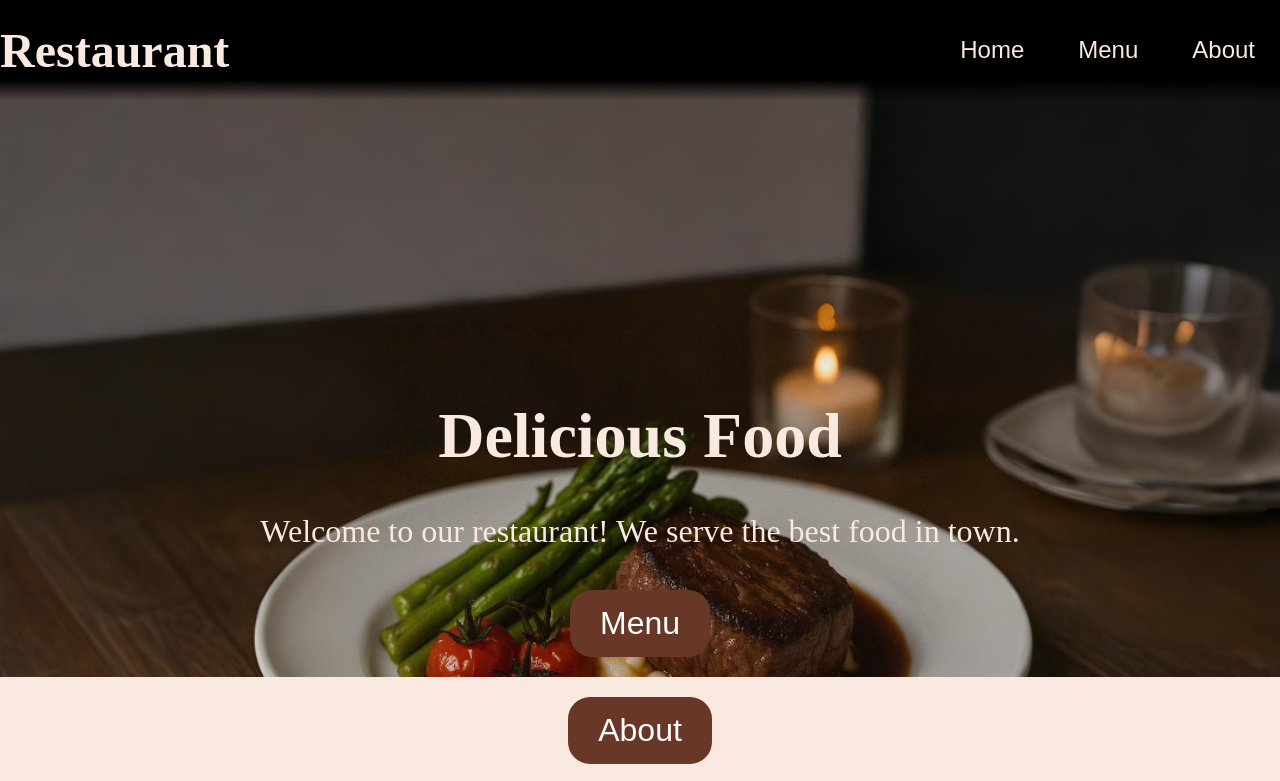
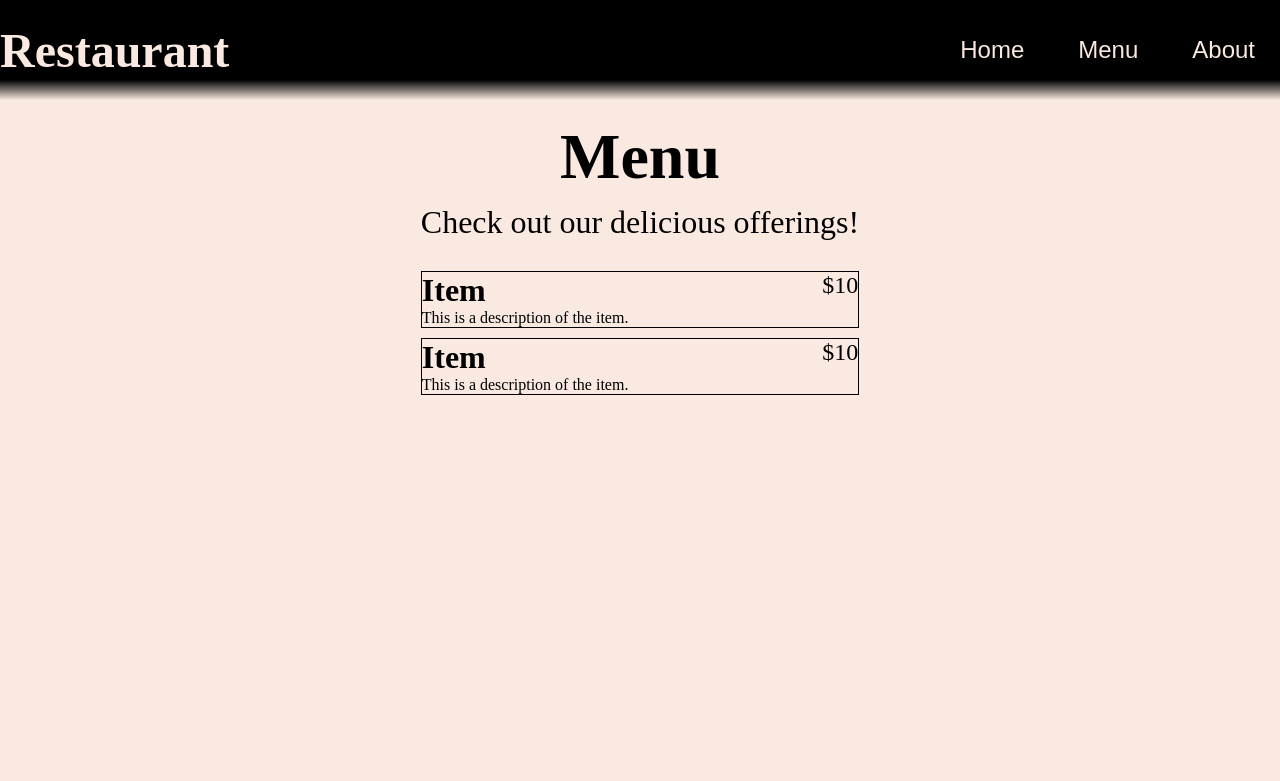
Before and after one commit to dorintihon/Restaurant_page, a website built with webpack: page src/template.html in a window 1280 px wide. Shown: the top 781 px of the page. Built offline with nearby package versions, Linux system fonts and the light colour scheme.

Commit message:
Set up menu page

```diff
--- a/src/index.js
+++ b/src/index.js
@@ -2,32 +2,162 @@ import './styles.css';
 import mainImage from './main_image.jpg';
 
 function renderMainPage() {
-    document.body.style.backgroundImage = `url(${mainImage})`;
-    document.body.style.backgroundSize = 'cover';
-    document.body.style.backgroundRepeat = 'no-repeat';
-    document.body.style.backgroundPosition = 'center top';
-
     const title = document.createElement('h1');
     title.textContent = 'Restaurant';
     document.getElementById('nav_header').appendChild(title);
 
-    const content = document.getElementById('content');
+    loadHomePage();
 
-    content.innerHTML = `
-        <h1>Delicious Food</h1>
-        <p>Welcome to our restaurant! We serve the best food in town.</p>
-        <button id="menu-button">Menu</button>
-    `;
-
+    loadMenuPage(); //TEMP
     const contact = document.createElement('div');
     contact.classList.add('contact');
     contact.innerHTML = `
-        <button id="contact-button">About</button>
+        <button id="about-btn">About</button>
         <h2>Contact Us</h2>
         <p>If you have any questions, feel free to reach out!</p>
     `;
     document.body.appendChild(contact);
 }
 
+function loadHomePage() {
+    document.body.style.backgroundImage = `url(${mainImage})`;
+    document.body.style.backgroundSize = 'cover';
+    document.body.style.backgroundRepeat = 'no-repeat';
+    document.body.style.backgroundPosition = 'center top';
+    document.body.style.height = '116vh';
+
+    const content = document.getElementById('content');
+
+    content.style.display = 'grid';
+    content.style.alignSelf = 'end';
+    content.style.justifySelf = 'center';
+    content.style.color = 'rgb(250, 233, 224)';
+
+    content.innerHTML = `
+        <h1>Delicious Food</h1>
+        <p>Welcome to our restaurant! We serve the best food in town.</p>
+        <button id="menu-btn">Menu</button>
+    `;
+
+
+    const h1 = content.querySelector('h1');
+
+    h1.style.margin = '0';
+    h1.style.padding = '20px';
+    h1.style.fontSize = '4rem';
+    h1.style.textAlign = 'center';
+
+    const p = content.querySelector('p');
+
+    p.style.margin = '0';
+    p.style.padding = '20px';
+    p.style.fontSize = '2rem';
+    p.style.textAlign = 'center';
+
+    const buttons = content.querySelectorAll('button');
+    buttons.forEach((btn) => {
+        btn.style.backgroundColor = 'rgb(104, 55, 39)';
+        btn.style.borderRadius = '22px';
+        btn.style.color = 'white';
+        btn.style.border = 'none';
+        btn.style.fontSize = '2rem';
+        btn.style.padding = '15px 30px';
+        btn.style.margin = '20px';
+        btn.style.cursor = 'pointer';
+        btn.style.justifySelf = 'center';
+        btn.style.alignSelf = 'center';
+    });
+
+
+}
+
+function loadMenuPage() {
+    document.body.style.backgroundImage = `none`;
+    document.body.style.backgroundColor = 'rgb(250, 233, 224)';
+    document.body.style.height = '130vh';
+
+    const content = document.getElementById('content');
+
+    content.style.gridTemplateRows = 'min-content min-content';
+    content.style.gridAutoRows = 'min-content';
+    content.style.gap = '10px';
+    content.style.alignSelf = 'stretch';
+    content.style.color = 'black';
+
+    content.innerHTML = `
+        <h1>Menu</h1>
+        <p>Check out our delicious offerings!</p>
+    `;
+
+    content.appendChild(itemContainer());
+    content.appendChild(itemContainer());
+
+    const h1 = content.querySelector('h1');
+
+    h1.style.margin = '0';
+    h1.style.padding = '20px';
+    h1.style.paddingBottom = '0px';
+    h1.style.fontSize = '4rem';
+    h1.style.textAlign = 'center';
+
+    const p = content.querySelector('p');
+    p.style.margin = '0';
+    p.style.paddingBottom = '20px';
+    p.style.fontSize = '2rem';
+    p.style.textAlign = 'center';
+}
+
+function loadAboutPage() {
+    const content = document.getElementById('content');
+
+    content.innerHTML = `
+        <h1>About Us</h1>
+        <p>We are a family-owned restaurant dedicated to serving the best food.</p>
+        <button id="home-btn">Home</button>
+    `;
+}
+
+function setupNavigation() {
+    document.body.addEventListener('click', (e) => {
+        if (e.target && e.target.id === 'menu-btn') {
+            loadMenuPage();
+        }
+        if (e.target && e.target.id === 'home-btn') {
+            loadHomePage();
+        }
+        if (e.target && e.target.id === 'about-btn') {
+            loadAboutPage();
+        }
+    });
+}
+
+function itemContainer() {
+    const container = document.createElement('div');
+    container.classList.add('container');
+
+    container.style.border = '1px solid black';
+    container.style.display = 'grid';
+    container.style.gridTemplateRows = 'min-content min-content';
+    container.style.gridTemplateColumns = '1fr min-content';
+
+    container.innerHTML = `
+        <h1>Item</h1>
+        <p>This is a description of the item.</p>
+    `;
+    const description = container.querySelector('p');
+    description.style.gridRowStart = '2';
+
+    const price = document.createElement('p');
+    price.textContent = '$10';
+    price.style.fontSize = '1.5rem';
+    price.style.gridColumnStart = '2';
+
+
+
+    container.appendChild(price);
+    return container;
+}
+
 
 renderMainPage();
+setupNavigation();
--- a/src/styles.css
+++ b/src/styles.css
@@ -1,7 +1,7 @@
 *{
     margin: 0;
     padding: 0;
-    color: rgb(250, 233, 224);
+
 }
 
 body{
@@ -22,6 +22,7 @@ body{
 
 #nav_header h1{
     margin: 0;
+    color: rgb(250, 233, 224);
     grid-column-start: 1;
     grid-column-end: 2;
     grid-row-start: 1;
@@ -46,28 +47,7 @@ body{
     cursor: pointer;
 }
 
-#content{
-    /* border: 2px solid black; */
-    align-self: end;
-    justify-self: center;
-    display: grid;
-}
-
-#content h1{
-    margin: 0;
-    padding: 20px;
-    font-size: 4rem;
-    text-align: center;
-}
-
-#content p{
-    margin: 0;
-    padding: 20px;
-    font-size: 2rem;
-    text-align: center;
-}
-
-#content button, .contact button{
+.contact button{
     background-color: rgb(104, 55, 39);
     border-radius: 22px;
     color: white;
--- a/src/template.html
+++ b/src/template.html
@@ -8,9 +8,9 @@
 <body>
     <header id="nav_header">
         <nav>
-            <button>Home</button>
-            <button>Menu</button>
-            <button>About</button>
+            <button id="home-btn">Home</button>
+            <button id="menu-btn">Menu</button>
+            <button id="about-btn">About</button>
         </nav>
     </header>
 
```
